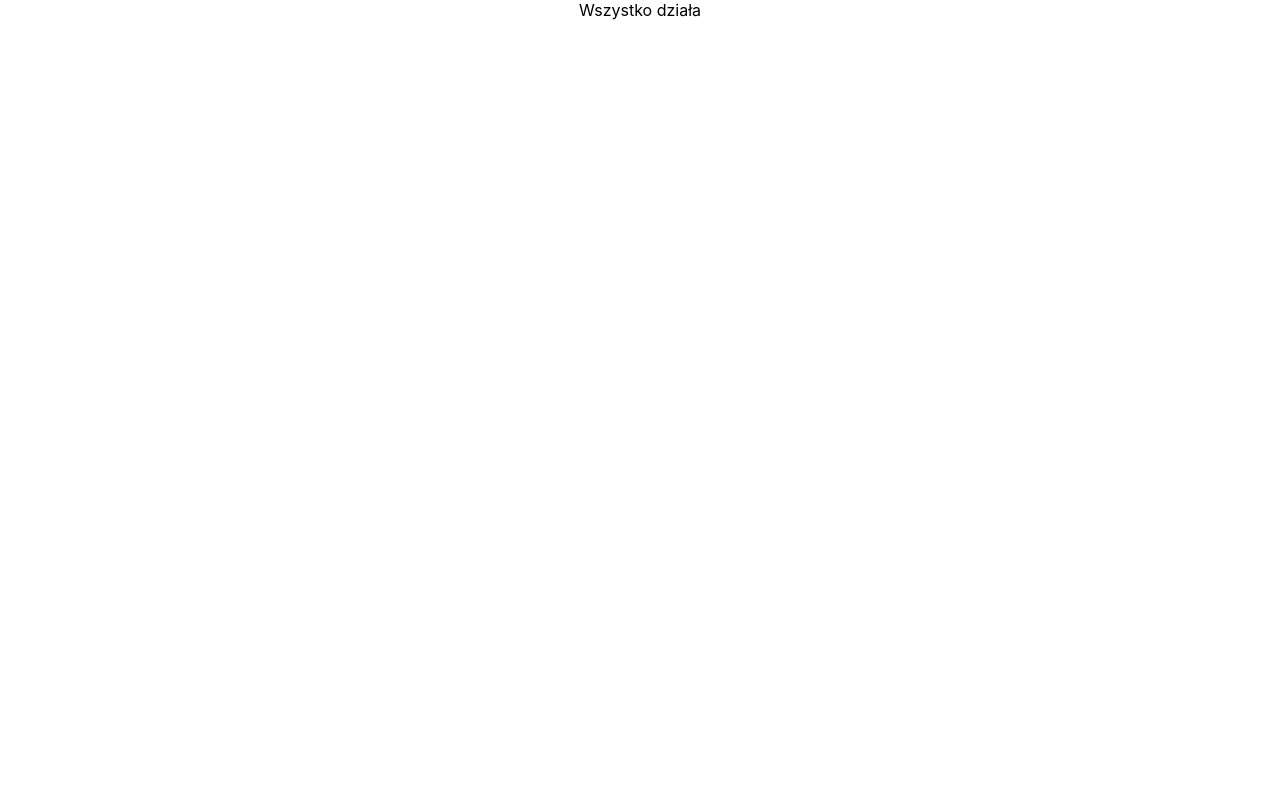
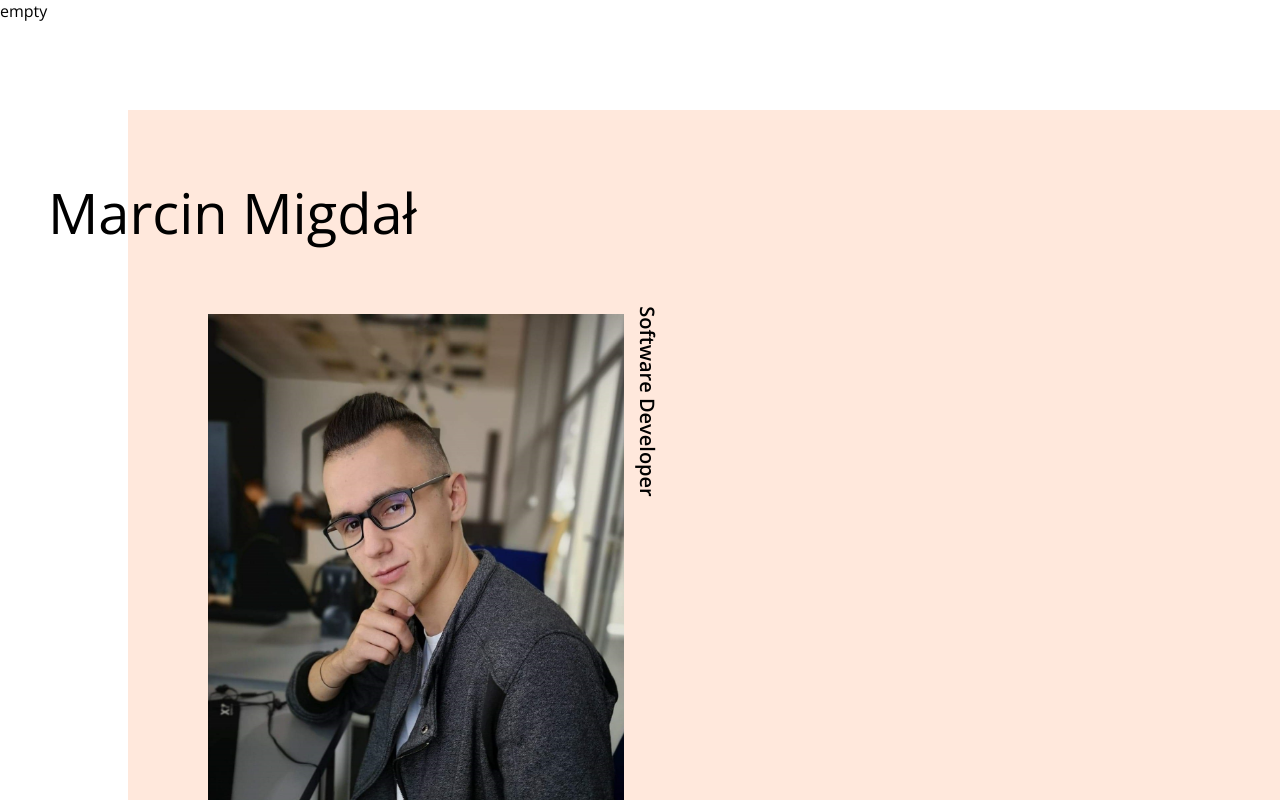
Before and after one commit to Marcin-Migdal/Portfolio, a React (Create React App) app: page / in a window 1280 px wide. Shown: the top 800 px of the page. Built offline with nearby package versions, Linux system fonts and the light colour scheme.

Commit message:
added homeSegment

```diff
--- a/src/App.css
+++ b/src/App.css
@@ -1,38 +1,11 @@
-.App {
-  text-align: center;
+@import url('https://fonts.googleapis.com/css2?family=Open+Sans:wght@300;400;600&display=swap');
+* {
+  box-sizing: border-box;
+  margin: 0;
+  padding: 0;
+  font-family: 'Open Sans', sans-serif;
 }
 
-.App-logo {
-  height: 40vmin;
-  pointer-events: none;
+body {
+  overflow-x: hidden;
 }
-
-@media (prefers-reduced-motion: no-preference) {
-  .App-logo {
-    animation: App-logo-spin infinite 20s linear;
-  }
-}
-
-.App-header {
-  background-color: #282c34;
-  min-height: 100vh;
-  display: flex;
-  flex-direction: column;
-  align-items: center;
-  justify-content: center;
-  font-size: calc(10px + 2vmin);
-  color: white;
-}
-
-.App-link {
-  color: #61dafb;
-}
-
-@keyframes App-logo-spin {
-  from {
-    transform: rotate(0deg);
-  }
-  to {
-    transform: rotate(360deg);
-  }
-}
--- a/src/App.js
+++ b/src/App.js
@@ -1,10 +1,13 @@
 import './App.css';
+import HomeSegment from './components/HomeSegment/HomeSegment';
+import NavBar from './components/NavBar/NavBar';
 
 function App() {
   return (
-    <div className="App">
-      Wszystko działa
-    </div>
+    <>
+      <NavBar />
+      <HomeSegment />
+    </>
   );
 }
 
--- /dev/null
+++ b/src/components/HomeSegment/HomeSegment.js
@@ -0,0 +1,20 @@
+import React from 'react'
+import image from '../../images/portfolio.jpg'
+import styles from './HomeSegment.module.css'
+
+export default function HomeSegment() {
+  return (
+    <div className={styles.container}>
+      <div className={styles.homeContainer}>
+        <p className={styles.name}>Marcin Migdał</p>
+        <div className={styles.imageContainer}>
+          <img className={styles.image} src={image} alt="img" />
+          <p className={styles.imageText}>Soft­ware Developer</p>
+          <span className={styles.description}>
+            Lorem ipsum dolor sit amet, consectetur adipiscing elit. Etiam ultricies lorem sapien, ac rhoncus turpis placerat a. In lacinia nunc et vestibulum scelerisque.
+        </span>
+        </div>
+      </div>
+    </div>
+  )
+}
--- /dev/null
+++ b/src/components/HomeSegment/HomeSegment.module.css
@@ -0,0 +1,69 @@
+
+.homeContainer {
+    margin: 9vh 0 0 1.25rem;
+    background-color: #ffe8dc;
+  }
+
+  .imageContainer {
+    width: fit-content;
+    margin: 0 1.25rem;
+    position: relative;
+  }
+
+  .image {
+    height: 27rem;
+    width: 18rem;
+  }
+
+  .name {
+    width: 40vw;
+    font-size: 2.5rem;
+    margin-left: -1rem;
+    padding: 2rem 0;
+  }
+
+  .imageText {
+    padding: 0.4rem 0;
+    margin-bottom: 3rem;
+    font-weight: 600;
+  }
+
+  @media only screen and (min-width: 600px) {
+    .container {
+      display: flex;
+      justify-content: flex-end;
+      width: 100%;
+    }
+    .homeContainer {
+      margin-top: 11vh;
+      width: calc(100% - (100% - 1024px)/2);
+    }
+    .imageContainer {
+      display: flex;
+      align-items: flex-end;
+      margin: 0 0 0 5rem;
+      padding-bottom: 5rem;
+    }
+    .image {
+      height: 40rem;
+      width: 26rem;
+    }
+    .name {
+      width: fit-content;
+      font-size: 3.5rem;
+      margin-left: -5rem;
+      padding: 4rem 0;
+    }
+    .imageText {
+      padding: 0;
+      margin: 0;
+      transform: rotate(90deg);
+      font-size: 1.25rem;
+      position: absolute;
+      top: 4.65rem;
+      left: 21.5rem;
+    }
+    .description {
+      margin: 0 5vw 5vw 5vw;
+    }
+  }
--- /dev/null
+++ b/src/components/NavBar/NavBar.js
@@ -0,0 +1,9 @@
+import React from 'react'
+
+export default function NavBar() {
+  return (
+    <div>
+      empty
+    </div>
+  )
+}
```
Also changed, not shown: src/components/NavBar/NavBar.css (added), src/images/portfolio.jpg (added).
